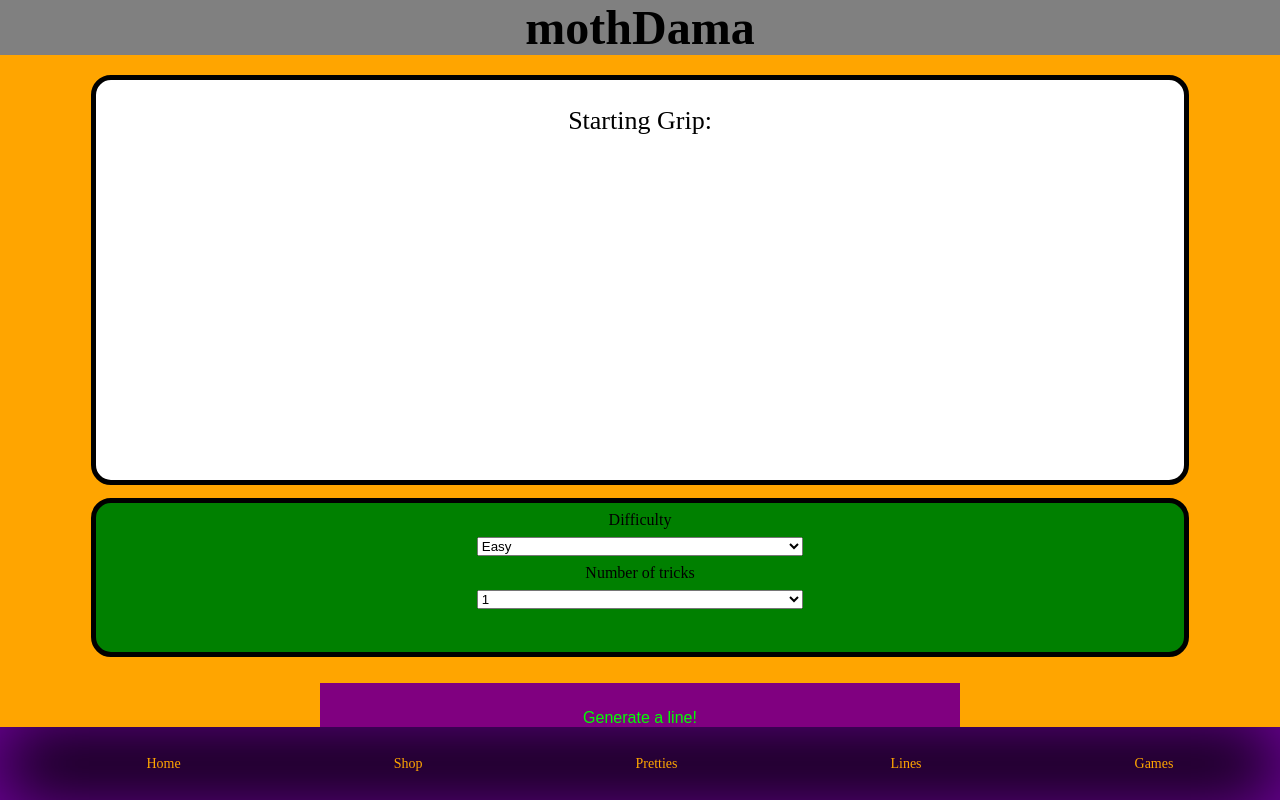
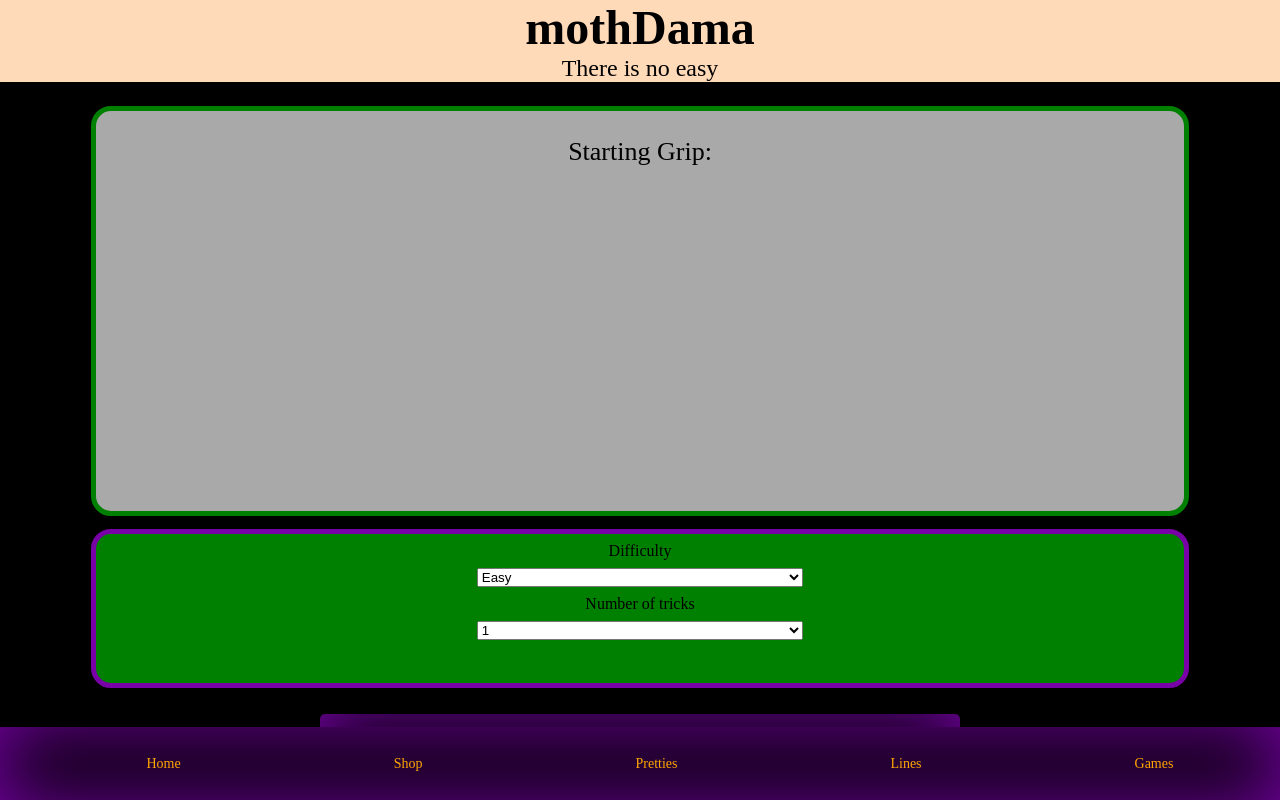
Before and after one commit to jgharris314/mothDama, a React (Create React App) app in the folder front-end/: page /lines in a window 1280 px wide. Built offline with nearby package versions, Linux system fonts and the light colour scheme; no server answers.

Commit message:
switched how trade to is displayed. temp fix on tricks loading bug

```diff
--- a/front-end/public/index.css
+++ b/front-end/public/index.css
@@ -1,11 +1,11 @@
 html {
 	margin-top: 0px;
 	padding: 0;
-	background-color: black;
 }
 
 body {
 	margin: 0px;
 	padding: 0;
 	top: 0;
+	background-color: black;
 }
--- a/front-end/src/components/TrickListGeneration/TrickListGeneration.js
+++ b/front-end/src/components/TrickListGeneration/TrickListGeneration.js
@@ -1,28 +1,34 @@
 import React, { useEffect, useState } from "react";
 import { StyledTrickListGeneration } from "./trick-list-generation.styles";
 import { listAllTricks } from "../../utilities/api";
+import { ReactComponent as RightArrow } from "../../svg/right-arrow-svgrepo-com.svg";
+const TrickListGeneration = () => {
+	const defaultObjectState = [
+		{
+			trick_name: "pick",
+			trick_difficulty: 0,
+			trick_grip: "candle",
+			isEnder: false,
+			trick_id: "def",
+		},
+		{
+			trick_name: "trix",
+			trick_difficulty: 0,
+			trick_grip: "candle",
+			isEnder: true,
+			trick_id: "fed",
+		},
+	];
 
-const TrickListGeneration = () => {
 	const [allTricks, setAllTricks] = useState([]);
 	const [trickLine, setTrickLine] = useState("");
 	const [startingGrip, setStartingGrip] = useState("");
 	const [selectedDifficulty, setSelectedDifficulty] = useState(0);
 	const [numberOfTricks, setNumberOfTricks] = useState(1);
 	const [tricksToConsider, setTricksToConsider] = useState(allTricks);
-	const [selectedTrickObjectState, setSelectedTrickObjectState] = useState([
-		{
-			trick_name: "pick",
-			trick_difficulty: 0,
-			trick_grip: "candle",
-			isEnder: false,
-		},
-		{
-			trick_name: "trix",
-			trick_difficulty: 0,
-			trick_grip: "candle",
-			isEnder: false,
-		},
-	]);
+	const [selectedTrickObjectState, setSelectedTrickObjectState] =
+		useState(defaultObjectState);
+
 	function getRandomInt(max) {
 		return Math.floor(Math.random() * max);
 	}
@@ -33,19 +39,32 @@ const TrickListGeneration = () => {
 		let preppedLine = "";
 		let prevId = null;
 		let prevGrip = null;
-		setStartingGrip(selectedTrickObjectState[0].trick_grip);
+		setStartingGrip(
+			selectedTrickObjectState[0].trick_grip[0].toUpperCase() +
+				selectedTrickObjectState[0].trick_grip.slice(1)
+		);
 		for (let i = 0; i < selectedTrickObjectState.length; i++) {
 			if (selectedTrickObjectState[i].trick_grip !== prevGrip && i > 0) {
-				preppedLine += ` trade to ${selectedTrickObjectState[i].trick_grip} grip ${selectedTrickObjectState[i].trick_name}`;
+				preppedLine += `  ➤ ${
+					selectedTrickObjectState[i].trick_grip[0].toUpperCase() +
+					selectedTrickObjectState[i].trick_grip.slice(1)
+				} grip ${
+					selectedTrickObjectState[i].trick_name[0].toUpperCase() +
+					selectedTrickObjectState[i].trick_name.slice(1)
+				}`;
 			} else if (
 				selectedTrickObjectState[i].trick_id === prevId &&
 				selectedTrickObjectState[i].trick_name !== "spike"
 			) {
-				preppedLine += ` ${getRandomInt(2) + 1}x ${
-					selectedTrickObjectState[i].trick_name
+				preppedLine += ` ${getRandomInt(3) + 1}x ${
+					selectedTrickObjectState[i].trick_name[0].toUpperCase() +
+					selectedTrickObjectState[i].trick_name.slice(1)
 				}`;
 			} else {
-				preppedLine += `  ${selectedTrickObjectState[i].trick_name}`;
+				preppedLine += `  ${
+					selectedTrickObjectState[i].trick_name[0].toUpperCase() +
+					selectedTrickObjectState[i].trick_name.slice(1)
+				}`;
 			}
 			prevGrip = selectedTrickObjectState[i].trick_grip;
 			prevId = selectedTrickObjectState[i].trick_id;
@@ -70,7 +89,9 @@ const TrickListGeneration = () => {
 			);
 		}
 
-		setSelectedTrickObjectState(selectedTrickObjects);
+		selectedTrickObjects[0] !== undefined
+			? setSelectedTrickObjectState(selectedTrickObjects)
+			: setSelectedTrickObjectState(defaultObjectState);
 	};
 
 	const handleDifficultyChange = (event) => {
@@ -103,6 +124,7 @@ const TrickListGeneration = () => {
 		<StyledTrickListGeneration>
 			<div className="line-header">
 				<h1>mothDama</h1>
+				<p className="line-header-p">There is no easy</p>
 			</div>
 			<div className="line-display">
 				<p>Starting Grip: {startingGrip}</p>
--- a/front-end/src/components/TrickListGeneration/trick-list-generation.styles.js
+++ b/front-end/src/components/TrickListGeneration/trick-list-generation.styles.js
@@ -1,10 +1,8 @@
 import styled from "styled-components";
-
+import { innerBackgroundColor, purp } from "../../App.variables";
 export const StyledTrickListGeneration = styled.div`
-	background-color: orange;
+	background-color: black;
 	margin: 0;
-	/* z-index: 99; */
-	/* overflow: scroll; */
 	min-height: 100vh;
 	overflow: hidden;
 
@@ -14,8 +12,10 @@ export const StyledTrickListGeneration = styled.div`
 		margin: 1% auto;
 		font-size: 16px;
 		color: lime;
-		background-color: purple;
+		background-color: ${innerBackgroundColor};
 		border: none;
+		border-radius: 5px;
+		box-shadow: 0px 0px 70px ${purp} inset;
 	}
 	.options {
 		display: flex;
@@ -27,7 +27,7 @@ export const StyledTrickListGeneration = styled.div`
 			flex-direction: column;
 			width: 85%;
 			border-radius: 20px;
-			border: 5px solid black;
+			border: 5px solid ${purp};
 			margin: 0 auto;
 			padding-bottom: 2%;
 
@@ -43,10 +43,15 @@ export const StyledTrickListGeneration = styled.div`
 	}
 
 	.line-display {
-		background-color: white;
+		background-color: darkgray;
 		min-height: 400px;
 		max-height: 400px;
 		overflow-y: scroll;
+		-ms-overflow-style: none;
+		scrollbar-width: none;
+		::-webkit-scrollbar {
+			display: none;
+		}
 
 		p {
 			font-size: 26px;
@@ -55,17 +60,22 @@ export const StyledTrickListGeneration = styled.div`
 		width: 85%;
 		margin: 1% auto;
 		border-radius: 20px;
-		border: 5px solid black;
+		border: 5px solid green;
 	}
 
 	.line-header {
 		width: 100%;
-		background-color: gray;
+		background-color: peachpuff;
 		margin: 0 auto 20px auto;
 		font-size: 24px;
 
 		h1 {
 			margin: 0 auto;
 		}
+
+		&-p {
+			padding-top: 0;
+			margin-top: 0;
+		}
 	}
 `;
```
Also changed, not shown: front-end/src/svg/right-arrow-svgrepo-com.svg (added).
